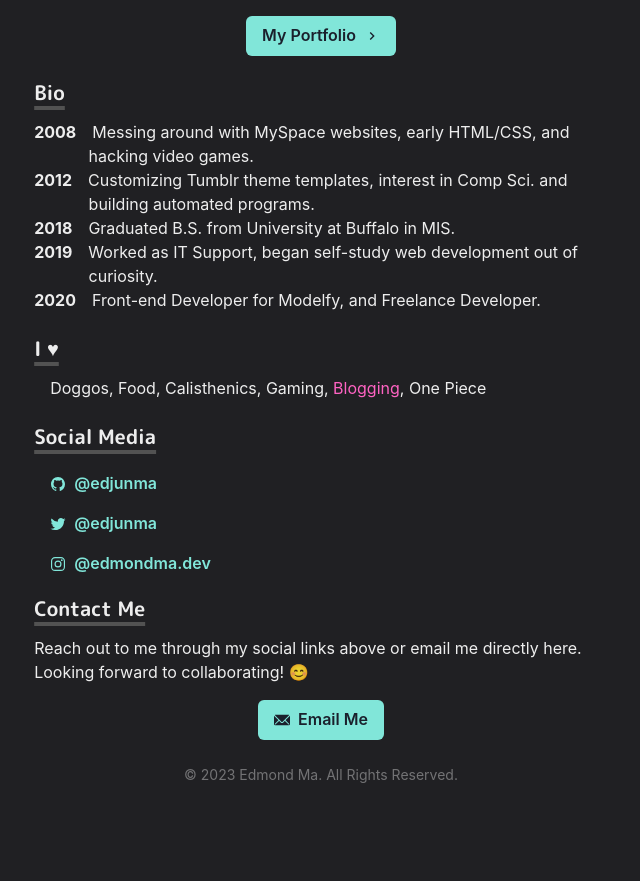
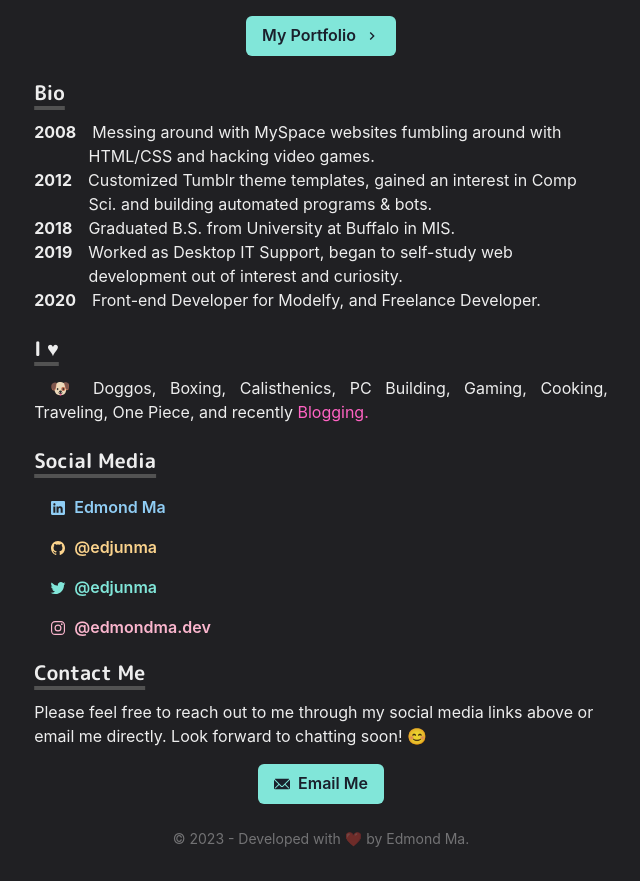
Before and after one commit to edjunma/edmondma.dev-v1, a Next.js app: page / in a window 1280 px wide. Shown: the part 406-1287 px from the top of the page, without its empty margins (319-959 px from the left). Before the commit the page ends 1223 px from the top, so only its background shows below. Built offline with nearby package versions, Linux system fonts and the light colour scheme.

Commit message:
add details and info, update projects

```diff
--- a/components/footer.js
+++ b/components/footer.js
@@ -3,7 +3,7 @@ import { Box } from '@chakra-ui/react'
 const Footer = () => {
   return (
     <Box align="center" opacity={0.4} fontSize="sm">
-      &copy; {new Date().getFullYear()} Edmond Ma. All Rights Reserved.
+      &copy; {new Date().getFullYear()} - Developed with ❤️ by Edmond Ma.
     </Box>
   )
 }
--- a/components/navbar.js
+++ b/components/navbar.js
@@ -78,7 +78,7 @@ const Navbar = props => {
           <LinkItem href="https://blog-v3-five.vercel.app/" path={path} target="_blank">
             Blog
           </LinkItem>
-          <LinkItem href="https://blog-v3-five.vercel.app/gear">My Gear</LinkItem>
+          <LinkItem href="https://blog-v3-five.vercel.app/gear" target="_blank">My Gear</LinkItem>
           <LinkItem
             target="_blank"
             href="https://github.com/edjunma/edmondma.dev-v1"
--- a/pages/index.js
+++ b/pages/index.js
@@ -6,7 +6,7 @@ import Section from '../components/section'
 import Paragraph from '../components/paragraph'
 import { GridItem } from '../components/grid-item'
 import { BioSection, BioYear } from '../components/bio'
-import { IoLogoTwitter, IoLogoInstagram, IoLogoGithub } from 'react-icons/io5'
+import { IoLogoTwitter, IoLogoInstagram, IoLogoGithub, IoLogoLinkedin } from 'react-icons/io5'
 import Image from 'next/image'
 const Page = () => {
   return (
@@ -14,7 +14,7 @@ const Page = () => {
       <Container>
         <Box borderRadius="lg" mb={6} p={3} textAlign="center" bg={useColorModeValue('whiteAlpha.500', 'whiteAlpha.200')}
           css={{ backdropFilter: 'blur(10px)' }}>
-        Hello, I&apos;m a Full-Stack Developer based in NYC!
+        Hello there! I&apos;m a Full-Stack Developer based in NYC.
       </Box>
 
       <Box display={{ md: 'flex' }}>
@@ -22,7 +22,7 @@ const Page = () => {
           <Heading as="h2" variant="page-title">
             Edmond Ma
           </Heading>
-          <p>( Developer / Designer / Photographer )</p>
+          <p>( Developer / Designer / Dog Dad )</p>
         </Box>
           <Box
             flexShrink={0}
@@ -81,11 +81,11 @@ const Page = () => {
           </Heading>
           <BioSection>
             <BioYear>2008</BioYear>
-            Messing around with MySpace websites, early HTML/CSS, and hacking video games.
+            Messing around with MySpace websites fumbling around with HTML/CSS and hacking video games.
           </BioSection>
           <BioSection>
             <BioYear>2012</BioYear>
-            Customizing Tumblr theme templates, interest in Comp Sci. and building automated programs.
+            Customized Tumblr theme templates, gained an interest in Comp Sci. and building automated programs & bots.
           </BioSection>
           <BioSection>
             <BioYear>2018</BioYear>
@@ -93,7 +93,7 @@ const Page = () => {
           </BioSection>
           <BioSection>
             <BioYear>2019</BioYear>
-            Worked as IT Support, began self-study web development out of curiosity.
+            Worked as Desktop IT Support, began to self-study web development out of interest and curiosity.
           </BioSection>
           <BioSection>
             <BioYear>2020</BioYear>
@@ -106,11 +106,10 @@ const Page = () => {
             I ♥
           </Heading>
           <Paragraph>
-            Doggos, Food, Calisthenics, Gaming, {' '}
+            🐶 Doggos, Boxing, Calisthenics, PC Building, Gaming, Cooking, Traveling, One Piece, and recently {' '}
             <Link href="https://blog-v3-five.vercel.app/" target="_blank">
-              Blogging
+              Blogging.
             </Link>
-            , One Piece
           </Paragraph>
         </Section>
 
@@ -119,11 +118,22 @@ const Page = () => {
             Social Media
           </Heading>
           <List>
+          <ListItem>
+              <Link href="https://linkedin.com/in/edjunma" target="_blank">
+                <Button
+                  variant="ghost"
+                  colorScheme="blue"
+                  leftIcon={<IoLogoLinkedin />}
+                >
+                  Edmond Ma
+                </Button>
+              </Link>
+            </ListItem>
             <ListItem>
               <Link href="https://github.com/edjunma" target="_blank">
                 <Button
                   variant="ghost"
-                  colorScheme="teal"
+                  colorScheme="orange"
                   leftIcon={<IoLogoGithub />}
                 >
                   @edjunma
@@ -145,7 +155,7 @@ const Page = () => {
               <Link href="https://instagram.com/edmondma.dev" target="_blank">
                 <Button
                   variant="ghost"
-                  colorScheme="teal"
+                  colorScheme="pink"
                   leftIcon={<IoLogoInstagram />}
                 >
                   @edmondma.dev
@@ -158,7 +168,7 @@ const Page = () => {
             Contact Me
           </Heading>
         <p>
-          Reach out to me through my social links above or email me directly here. Looking forward to collaborating! 😊
+          Please feel free to reach out to me through my social media links above or email me directly. Look forward to chatting soon! 😊
         </p>
 
         <Box align="center" my={4}>
```
